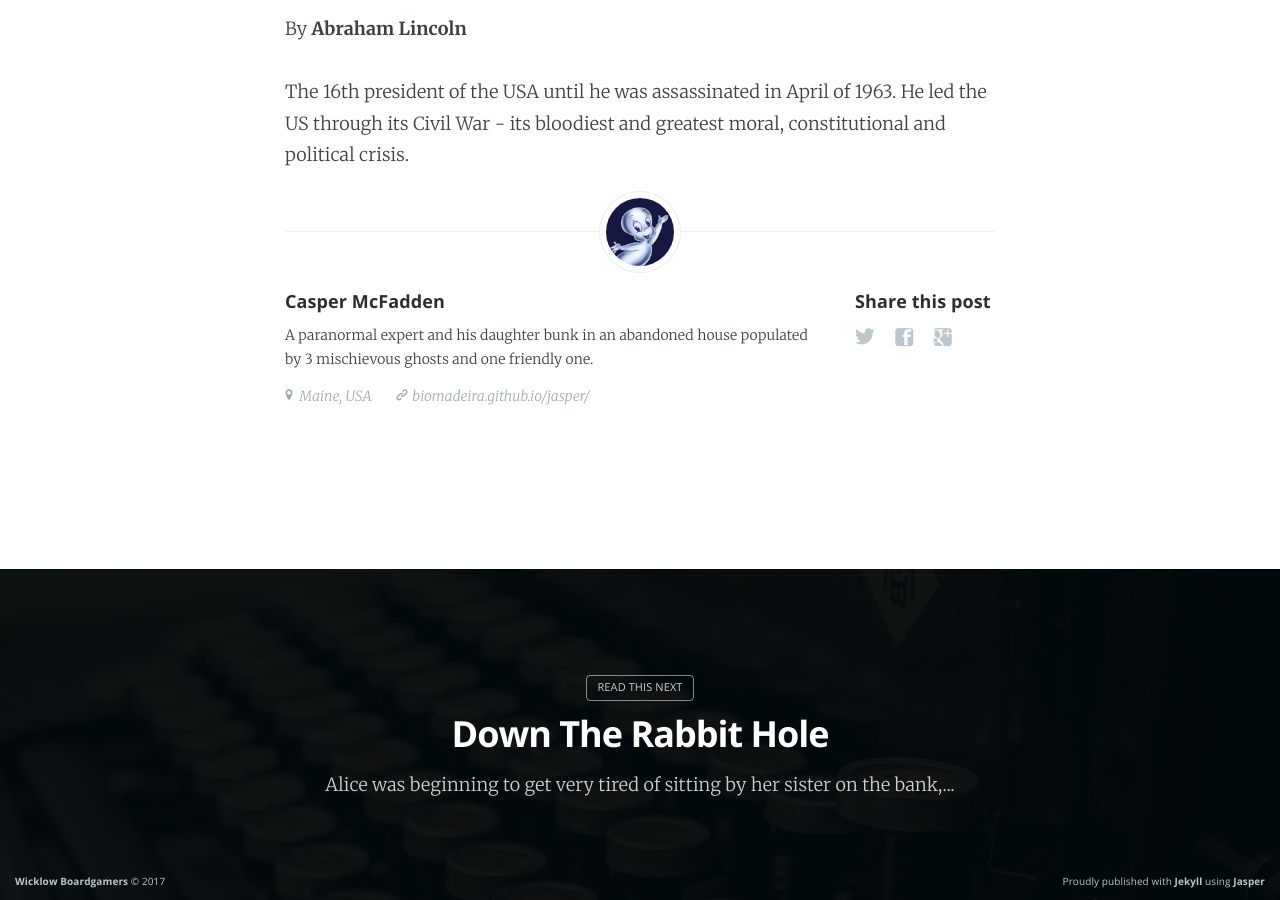
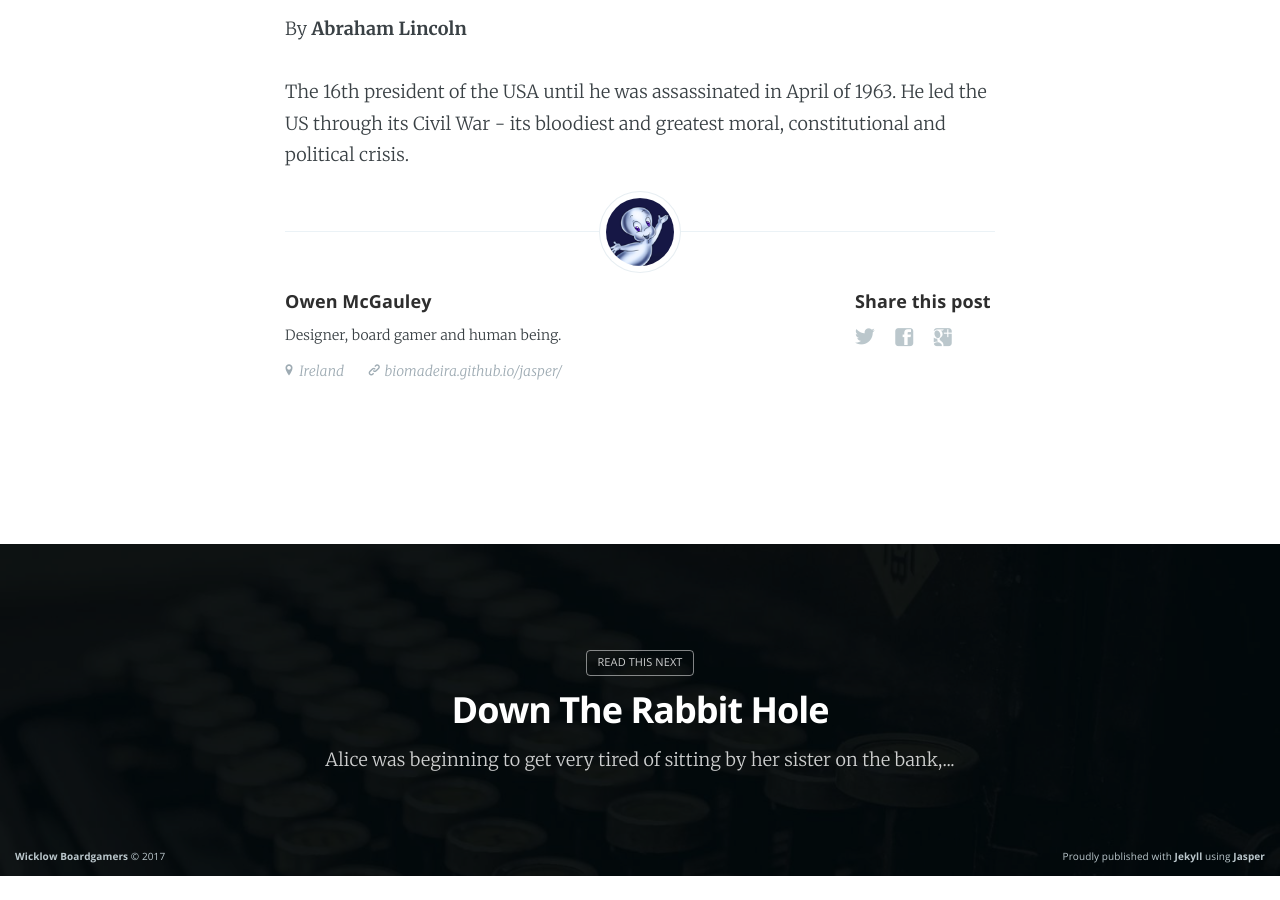
Before and after one commit to owenmcg/owenmcg.github.io, a Jekyll site: the page built from _posts/1863-11-19-gettysburg-address.md, in a window 1280 px wide and 900 px high, scrolled down 932 px. Built offline with Jekyll 4.4.1, drawn with Linux system fonts in a browser that asks for light colours; nearby versions of some CDN libraries; after the commit the page ends 1808 px from its top, so only the background shows below that.

Commit message:
config and index update

```diff
--- a/_config.yml
+++ b/_config.yml
@@ -11,17 +11,17 @@ name: 'Wicklow Boardgamers'
 description: "Fun, friendly board gaming"
 
 # Author's info
-author: 'Casper McFadden'
+author: 'Owen McGauley'
 # edit 'categories' in the front matter of every post to match this username
-nickname: casper
-bio: 'A paranormal expert and his daughter bunk in an abandoned house populated by 3 mischievous ghosts and one friendly one.'
-location: 'Maine, USA'
-url: 'http://biomadeira.github.io/jasper/'
+nickname: owen
+bio: 'Designer, board gamer and human being.'
+location: 'Ireland'
+url: 'http://owenmcg.com'
 image: 'assets/images/casper.png'
 
 short_url: 'biomadeira.github.io/jasper/'
-google_analytics: UA-69281367-1
-disqus: username
+google_analytics: UA-623896-1
+# disqus: username
 # edit baseurl to simply '/' if using as your personal page (instead of a project page)
 baseurl: http://owenmcg.github.io/
 
@@ -54,15 +54,13 @@ exclude: [vendor]
 # repo defaults to USERNAME.github.io
 # Branch defaults to "source" for USERNAME.github.io
 # or "master" otherwise
-safe: false
-lsi: false
-username: biomadeira
-repo: jasper
-branch: master
-relative_source: ../jasper/
-destination: ../jasper-pages/
-production_url:  https://biomadeira.github.io/jasper/
-source_url:      https://github.com/biomadeira/jasper/
+#safe: false
+#lsi: false
+#username: owenmcg
+#repo: jasper
+#branch: master
+#destination: ../jasper-pages/
+#source_url:      https://github.com/biomadeira/jasper/
 
 exclude:
   - README.md
--- a/index.html
+++ b/index.html
@@ -1,6 +1,6 @@
 ---
 layout: default
-title: Finding The Way Home
+title: Wicklow Boardgamers
 cover: 'assets/images/cover1.jpg'
 class: 'home-template'
 navigation: True
```
